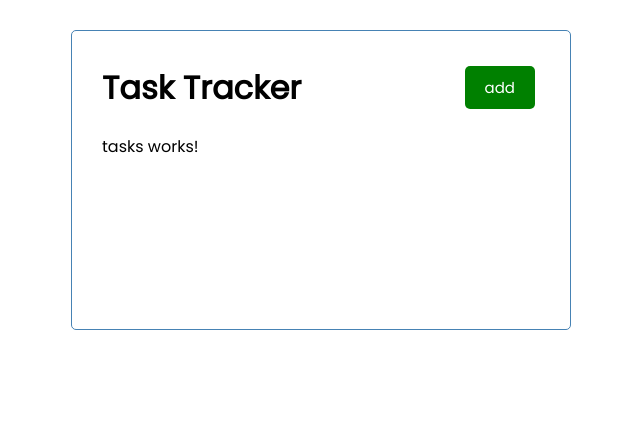
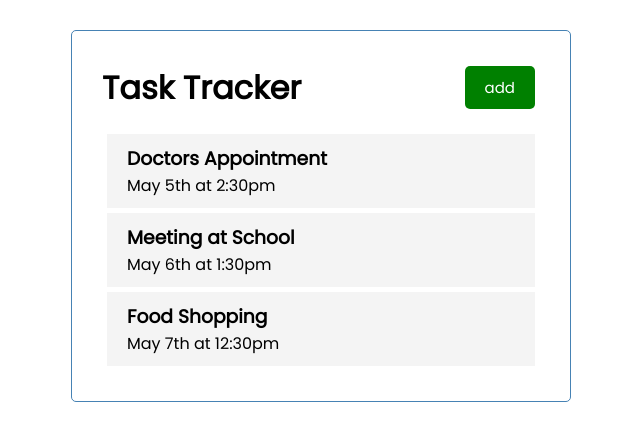
Before and after one commit to brunonasc74/task-tracker-angular, an Angular app: page / in a window 1280 px wide. Shown: the top 440 px of the page, without its empty margins (319-959 px from the left). Built offline with nearby package versions, Linux system fonts and the light colour scheme.

Commit message:
tasks added

```diff
--- /dev/null
+++ b/src/app/components/task-item/task-item.component.css
@@ -0,0 +1,16 @@
+.task {
+  background: #f4f4f4;
+  margin: 5px;
+  padding: 10px 20px;
+  cursor: pointer;
+}
+
+.task.reminder {
+  border-left: 5px solid green;
+}
+
+.task h3 {
+  display: flex;
+  align-items: center;
+  justify-content: space-between;
+}
--- /dev/null
+++ b/src/app/components/task-item/task-item.component.html
@@ -0,0 +1,4 @@
+<div class="task">
+  <h3>{{ task.text }}</h3>
+  <p>{{ task.day }}</p>
+</div>
--- a/src/app/components/tasks/tasks.component.html
+++ b/src/app/components/tasks/tasks.component.html
@@ -1 +1 @@
-<p>tasks works!</p>
+<app-task-item *ngFor="let task of tasks" [task]="task"></app-task-item>
--- a/src/app/components/tasks/tasks.component.ts
+++ b/src/app/components/tasks/tasks.component.ts
@@ -1,10 +1,12 @@
 import { Component } from '@angular/core';
+import { TASKS } from '../../mock-tasks';
+import { Task } from '../../Task';
 
 @Component({
   selector: 'app-tasks',
   templateUrl: './tasks.component.html',
-  styleUrls: ['./tasks.component.css']
+  styleUrls: ['./tasks.component.css'],
 })
 export class TasksComponent {
-
+  tasks: Task[] = TASKS;
 }
```
Also changed, not shown: src/app/app.module.ts (+6 -2 lines), src/app/components/task-item/task-item.component.ts (added, +11 -0 lines), 1 other file (tests, documents, lock files or other folders).
